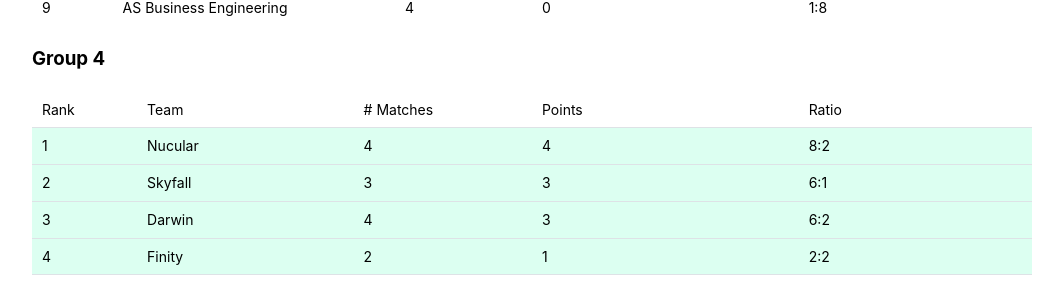
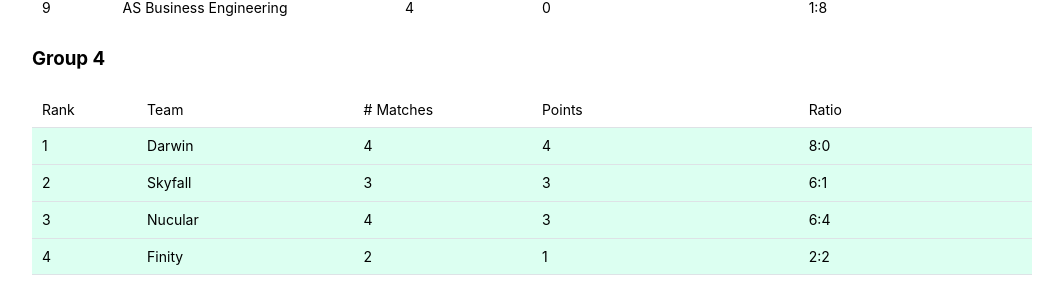
Before and after one commit to Nasicus/dgpdggtwc, a React (Vite) app: page / in a window 1280 px wide. Shown: the part 1413-1698 px from the top of the page, without its empty margins (108-1171 px from the left). Built offline with nearby package versions, Linux system fonts and the light colour scheme.

Commit message:
fix wrong result

```diff
--- a/src/data/groupResults.ts
+++ b/src/data/groupResults.ts
@@ -316,7 +316,7 @@ export const group4: Group = [
       ["Don't Panic", "Skyfall", "0:2"],
       ["BECS", "Finity", ""],
       ["Blackjack", "The Rookies", ""],
-      ["Nucular", "Darwin", "2:0"],
+      ["Nucular", "Darwin", "0:2"],
       ["BREAK", "Das Business", ""],
     ],
   ],
```
